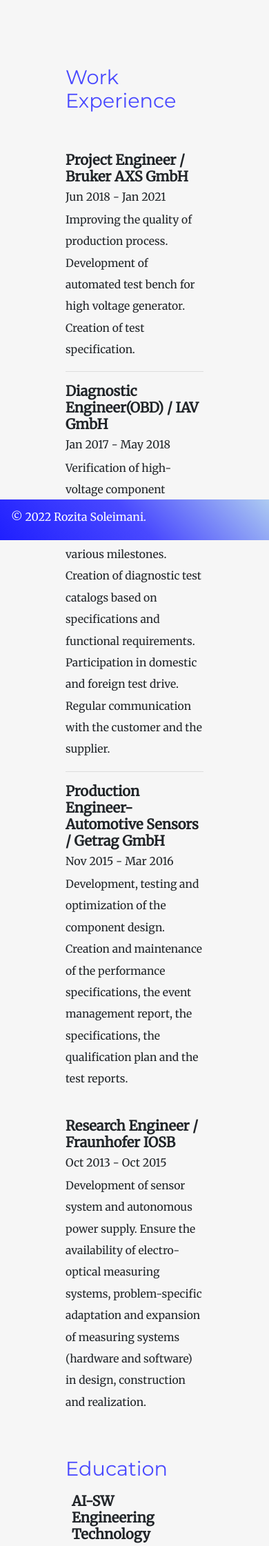
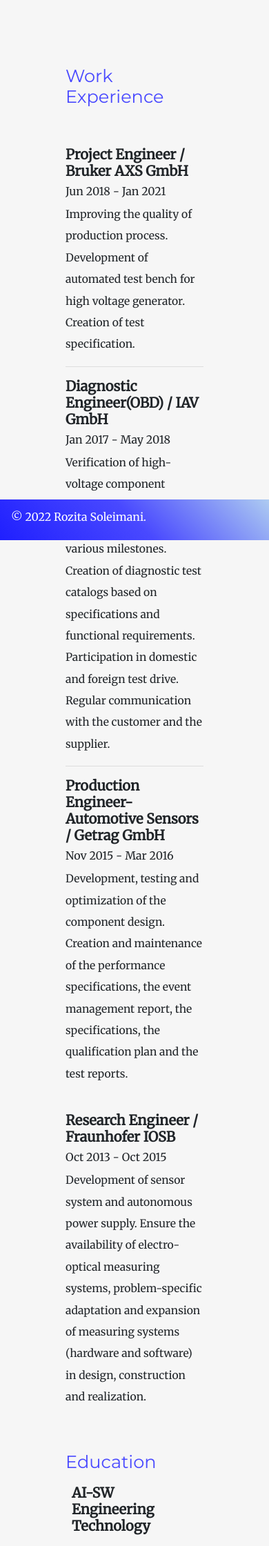
Before and after one commit to RozWhite/personalwebsite1, a Node server app: page /cv in a window 390 px wide. Shown: the part 61-2302 px from the top of the page at 69% size. Run offline with Node 20, Linux system fonts and the light colour scheme; some libraries are stand-ins or nearby versions.

Commit message:
Working on font

```diff
--- a/public/Content/app.css
+++ b/public/Content/app.css
@@ -222,6 +222,9 @@
 	h2{
 		font-size: 1.8rem;
 	}
+	h2{
+		font-size: 1.6rem;
+	}
 }
 
 
```
